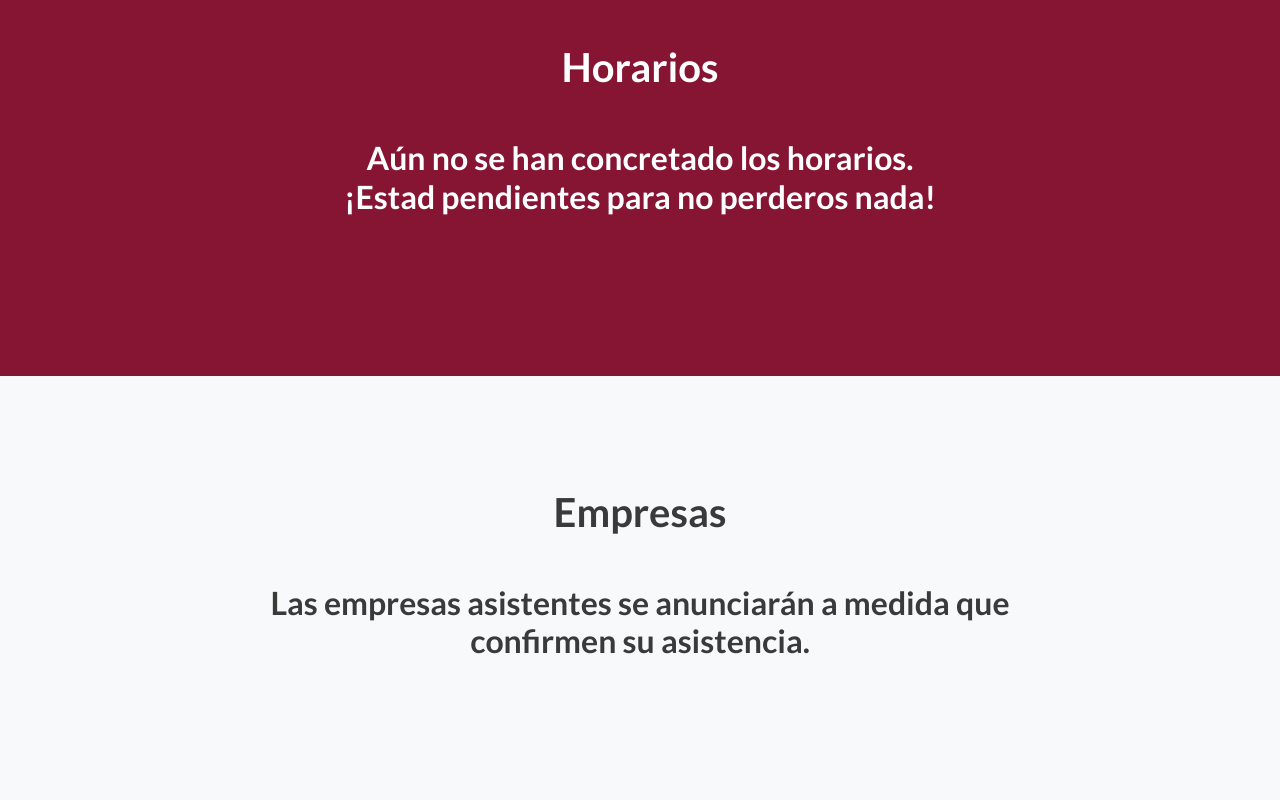
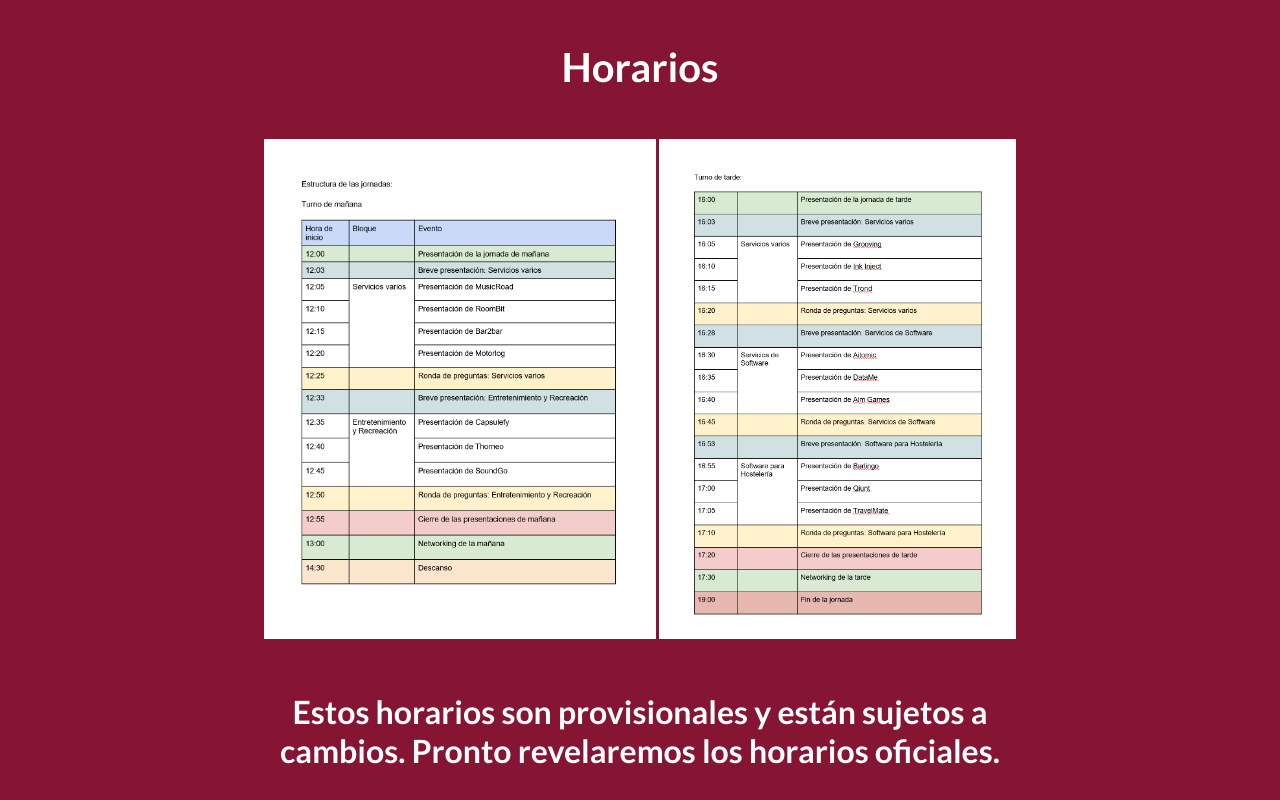
Before and after one commit to isppstartus/home, a website: page index.html in a window 1280 px wide. Shown: the part 4060-4860 px from the top of the page. Drawn offline with Linux system fonts and the light colour scheme.

Commit message:
Añadido horario provisional

```diff
--- a/css/custom.css
+++ b/css/custom.css
@@ -98,6 +98,15 @@
     padding-top: 0% !important;
   }
 
+  #horarios{
+    display: inline-flex;
+  }
+
+   #horarioimg{
+    max-height: 500px;
+    max-width: auto;
+  }
+
   html{
       scroll-behavior: smooth;
   }
--- a/index.html
+++ b/index.html
@@ -230,7 +230,7 @@
                     <p class="lead mb-0">Plataforma para poner en contacto a empresarios y data scientist para trabajos puntuales</p>
                 </div>
                 <div class="col-lg-4">
-                    <div id="rect" class="features-icons-item mx-auto mb-5 mb-lg-0 mb-lg-3">
+                    <div class="features-icons-item mx-auto mb-5 mb-lg-0 mb-lg-3">
                         <div class="features-icons-icon d-flex">
                             <a href="https://aitomic.net/about/"><img id="logoimg" src="img/logos/Aitomic.png" alt="Aitomic logo"></a>
                         </div>
@@ -277,7 +277,11 @@
         <div class="row">
             <div class="col-xl-9 mx-auto">
                 <h1 class="mb-5">Horarios</h1>
-                <h2 class="mb-5">Aún no se han concretado los horarios. <br/> ¡Estad pendientes para no perderos nada!</h2>
+                <div class="mb-5">
+                  <div id="horarios"><img id="horarioimg" src="img/turno mañana.png" alt="Turno de mañana"></div>
+                  <div id="horarios"><img id="horarioimg" src="img/turno tarde.png" alt="Turno de tarde"></div>
+                </div>
+                <h2 class="mb-5">Estos horarios son provisionales y están sujetos a cambios. Pronto revelaremos los horarios oficiales.</h2>
             </div>
         </div>
     </div>
@@ -290,8 +294,7 @@
         <div class="row">
             <div class="col-xl-9 mx-auto" id="companiestext">
                 <h1 class="mb-5">Empresas</h1>
-                <h2 class="mb-5">Las empresas asistentes se anunciarán a medida que confirmen su asistencia. <br/>
-                                </h2>
+                <h2 class="mb-5">Las empresas asistentes se anunciarán a medida que confirmen su asistencia. <br/></h2>
             </div>
         </div>
     </div>
```
Also changed, not shown: img/turno mañana.png (added), img/turno tarde.png (added).
